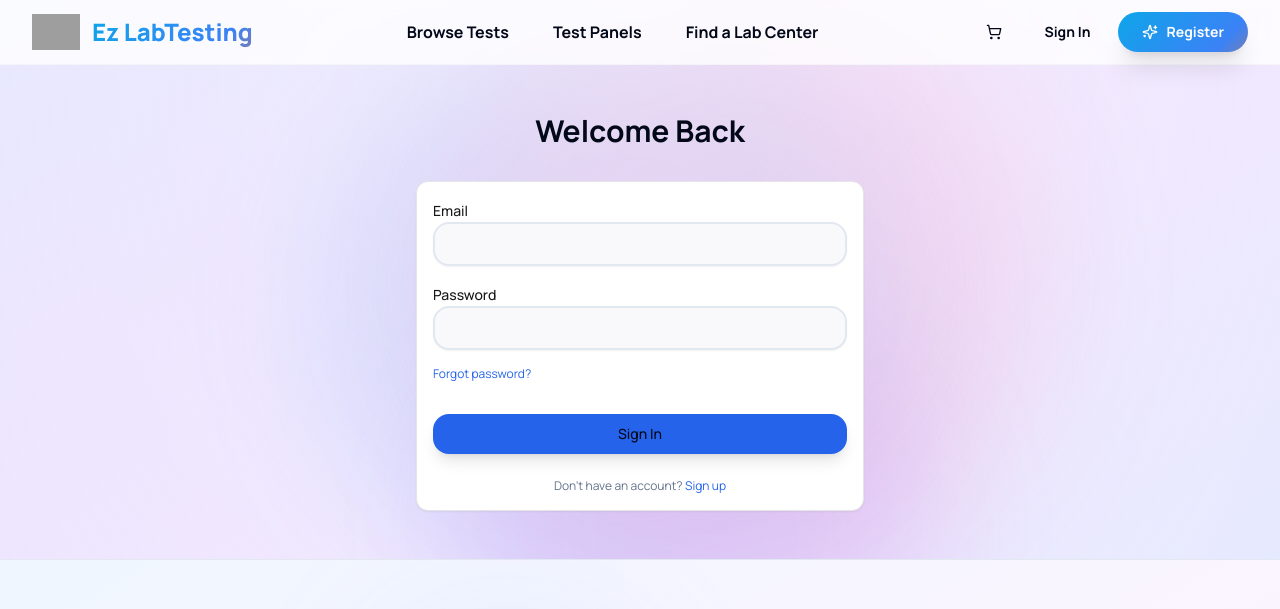
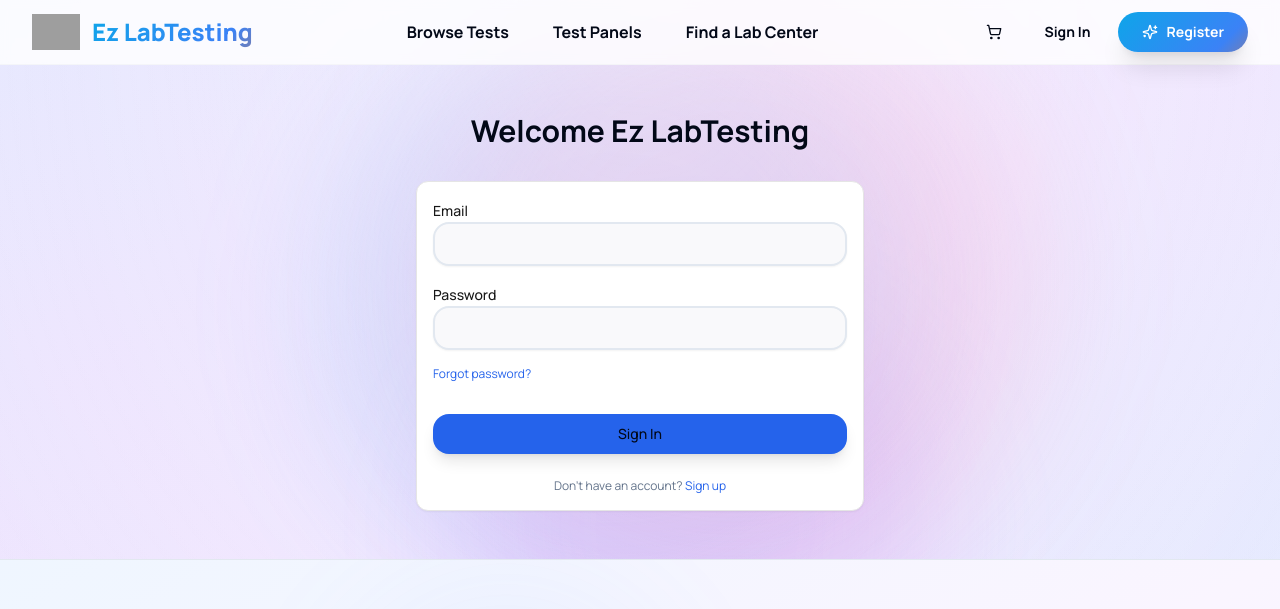
Before and after one commit to kofil8/Ez-Labtesting_Client, a Next.js app: page /login in a window 1280 px wide. Shown: the top 609 px of the page. Built offline with nearby package versions, Linux system fonts and the light colour scheme; no server answers; grey boxes are pictures that could not be loaded.

Commit message:
fix login issue

```diff
--- a/app/(auth)/login/page.tsx
+++ b/app/(auth)/login/page.tsx
@@ -1,67 +1,23 @@
-"use client";
-
-import { Suspense, useEffect } from "react";
-import { LoginForm } from "@/components/auth/LoginForm";
-import { PageContainer } from "@/components/shared/PageContainer";
+import { Suspense } from "react";
+import { LoginPageContent } from "@/components/auth/LoginPageContent";
 import { SiteFooter } from "@/components/shared/SiteFooter";
 import { SiteHeader } from "@/components/shared/SiteHeader";
 import { LoadingSpinner } from "@/components/shared/LoadingSpinner";
-import { useAuth } from "@/lib/auth-context";
-import { useRouter, useSearchParams } from "next/navigation";
 
 export default function LoginPage() {
-  const { isAuthenticated, isLoading } = useAuth();
-  const router = useRouter();
-  const searchParams = useSearchParams();
-
-  useEffect(() => {
-    // Redirect to homepage if already logged in
-    if (!isLoading && isAuthenticated) {
-      const fromParam = searchParams.get("from");
-      const safeFrom =
-        fromParam && fromParam.startsWith("/") && !fromParam.startsWith("//")
-          ? fromParam
-          : null;
-      router.push(safeFrom || "/");
-    }
-  }, [isAuthenticated, isLoading, router, searchParams]);
-
-  // Show loading while checking auth
-  if (isLoading) {
-    return (
-      <div className='flex min-h-screen flex-col'>
-        <SiteHeader />
-        <main className='flex-1 flex items-center justify-center'>
-          <LoadingSpinner />
-        </main>
-        <SiteFooter />
-      </div>
-    );
-  }
-
-  // Don't render login form if already authenticated (will redirect)
-  if (isAuthenticated) {
-    return null;
-  }
-
   return (
     <div className='flex min-h-screen flex-col'>
       <SiteHeader />
       <main className='flex-1'>
-        <PageContainer>
-          <div className='max-w-md mx-auto py-12'>
-            <h1 className='text-3xl font-bold text-center mb-8'>
-              Welcome Back
-            </h1>
-            <Suspense fallback={
-              <div className="flex items-center justify-center py-12">
-                <LoadingSpinner />
-              </div>
-            }>
-              <LoginForm />
-            </Suspense>
-          </div>
-        </PageContainer>
+        <Suspense
+          fallback={
+            <div className='flex items-center justify-center py-12'>
+              <LoadingSpinner />
+            </div>
+          }
+        >
+          <LoginPageContent />
+        </Suspense>
       </main>
       <SiteFooter />
     </div>
--- /dev/null
+++ b/components/auth/LoginPageContent.tsx
@@ -0,0 +1,59 @@
+"use client";
+
+import { LoginForm } from "@/components/auth/LoginForm";
+import { LoadingSpinner } from "@/components/shared/LoadingSpinner";
+import { PageContainer } from "@/components/shared/PageContainer";
+import { useAuth } from "@/lib/auth-context";
+import { useRouter, useSearchParams } from "next/navigation";
+import { Suspense, useEffect } from "react";
+
+export function LoginPageContent() {
+  const { isAuthenticated, isLoading } = useAuth();
+  const router = useRouter();
+  const searchParams = useSearchParams();
+
+  useEffect(() => {
+    // Redirect to homepage if already logged in
+    if (!isLoading && isAuthenticated) {
+      const fromParam = searchParams.get("from");
+      const safeFrom =
+        fromParam && fromParam.startsWith("/") && !fromParam.startsWith("//")
+          ? fromParam
+          : null;
+      router.push(safeFrom || "/");
+    }
+  }, [isAuthenticated, isLoading, router, searchParams]);
+
+  // Show loading while checking auth
+  if (isLoading) {
+    return (
+      <div className='flex items-center justify-center py-12'>
+        <LoadingSpinner />
+      </div>
+    );
+  }
+
+  // Don't render login form if already authenticated (will redirect)
+  if (isAuthenticated) {
+    return null;
+  }
+
+  return (
+    <PageContainer>
+      <div className='max-w-md mx-auto py-12'>
+        <h1 className='text-3xl font-bold text-center mb-8'>
+          Welcome Ez LabTesting
+        </h1>
+        <Suspense
+          fallback={
+            <div className='flex items-center justify-center py-12'>
+              <LoadingSpinner />
+            </div>
+          }
+        >
+          <LoginForm />
+        </Suspense>
+      </div>
+    </PageContainer>
+  );
+}
```
